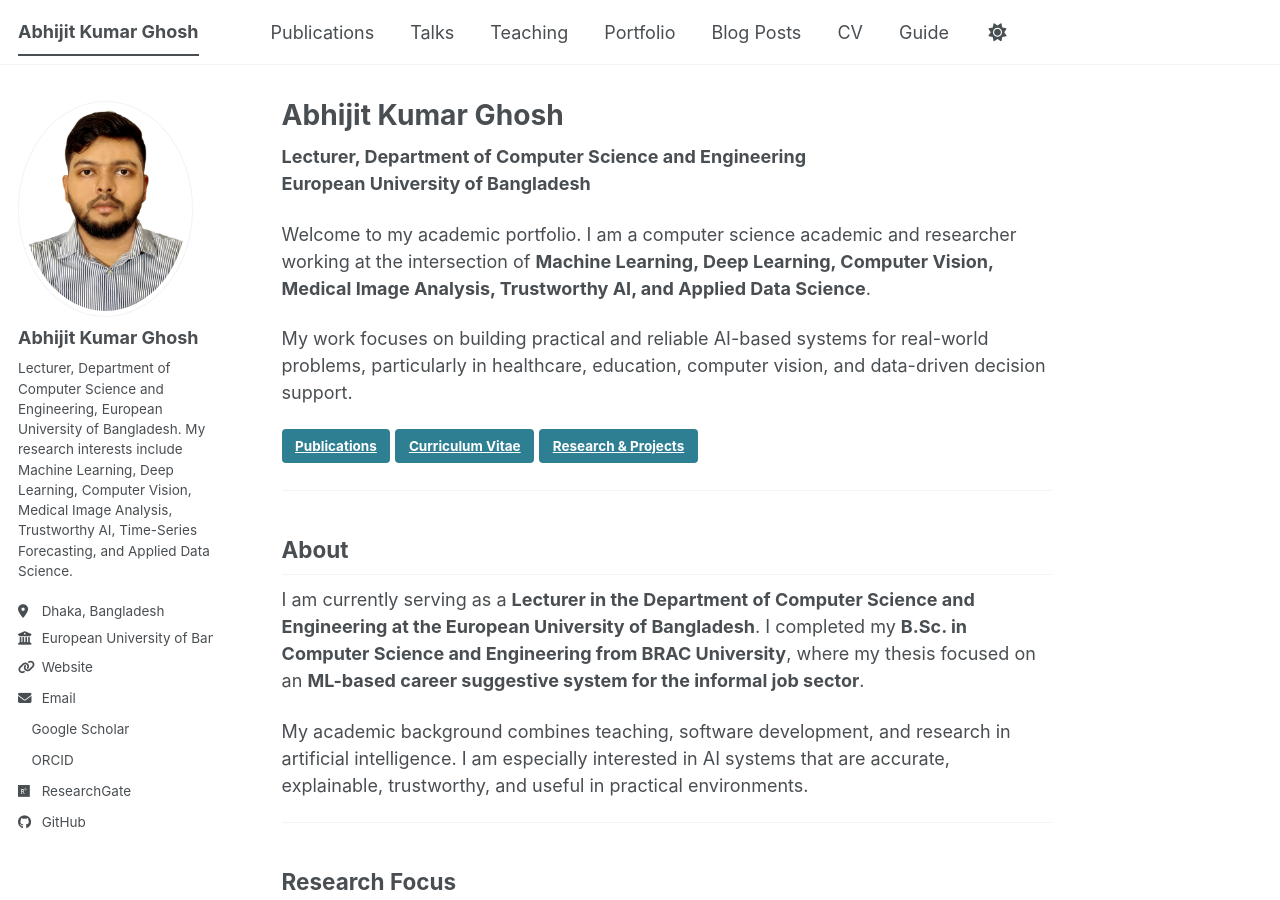
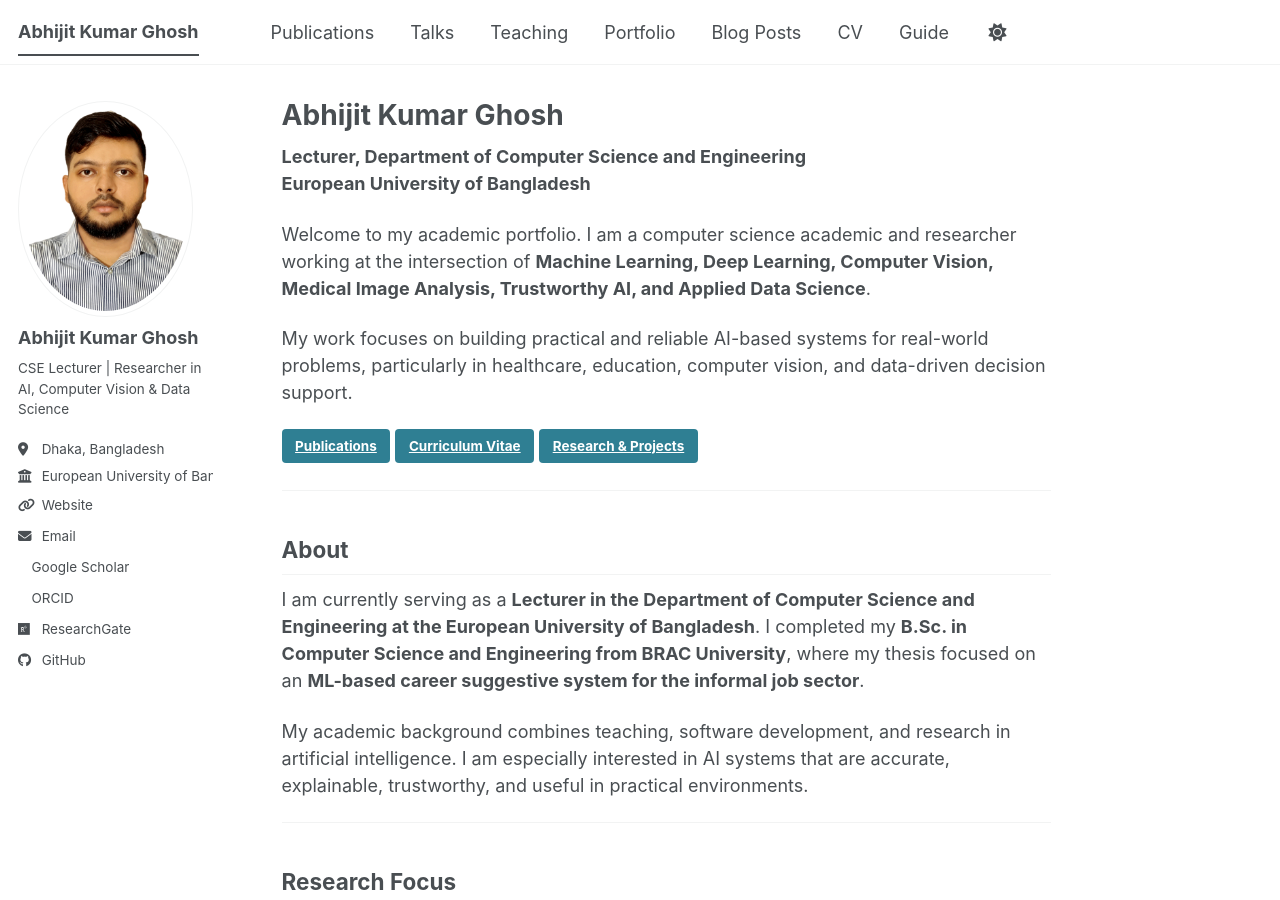
Before and after one commit to abhijitkghosh/abhijitkghosh.github.io, a Jekyll site: the page built from _pages/about.md, in a window 1280 px wide and 900 px high. Built offline with Jekyll 4.4.1, drawn with Linux system fonts in a browser that asks for light colours; a style sheet for code colours, icons or effects is not loaded.

Commit message:
Update bio in _config.yml
Shortened bio to highlight key roles and research areas.

```diff
--- a/_config.yml
+++ b/_config.yml
@@ -23,7 +23,7 @@ author:
   avatar           : "Abhijit.jpg"
   name             : "Abhijit Kumar Ghosh"
   pronouns         :
-  bio              : "Lecturer, Department of Computer Science and Engineering, European University of Bangladesh. My research interests include Machine Learning, Deep Learning, Computer Vision, Medical Image Analysis, Trustworthy AI, Time-Series Forecasting, and Applied Data Science."
+  bio              : "CSE Lecturer | Researcher in AI, Computer Vision & Data Science"
   location         : "Dhaka, Bangladesh"
   employer         : "European University of Bangladesh"
   uri              : "https://abhijitkghosh.github.io"
```
